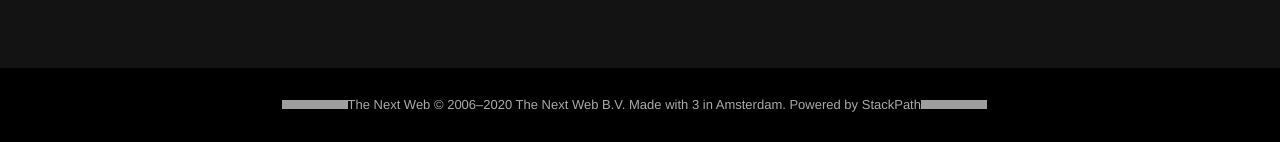
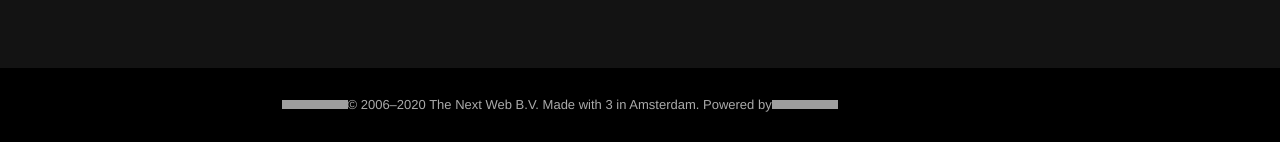
Before and after one commit to Ahmed-Benj/the-next-web-clone, a plain HTML site: page index.html in a window 1280 px wide. Shown: the part 4580-4722 px from the top of the page. Drawn offline with Linux system fonts and the light colour scheme; grey boxes are pictures that could not be loaded.

Commit message:
add footer logos 2

```diff
--- a/index.html
+++ b/index.html
@@ -961,8 +961,7 @@
             alt="tnw-logo"
           />
           <p>
-            The Next Web © 2006–2020 The Next Web B.V. Made with 3 in Amsterdam.
-            Powered by StackPath
+            © 2006–2020 The Next Web B.V. Made with 3 in Amsterdam. Powered by
           </p>
           <img
             src="https://cdn0.tnwcdn.com/wp-content/themes/cyberdelia/assets/img/stackpath.svg"
```
